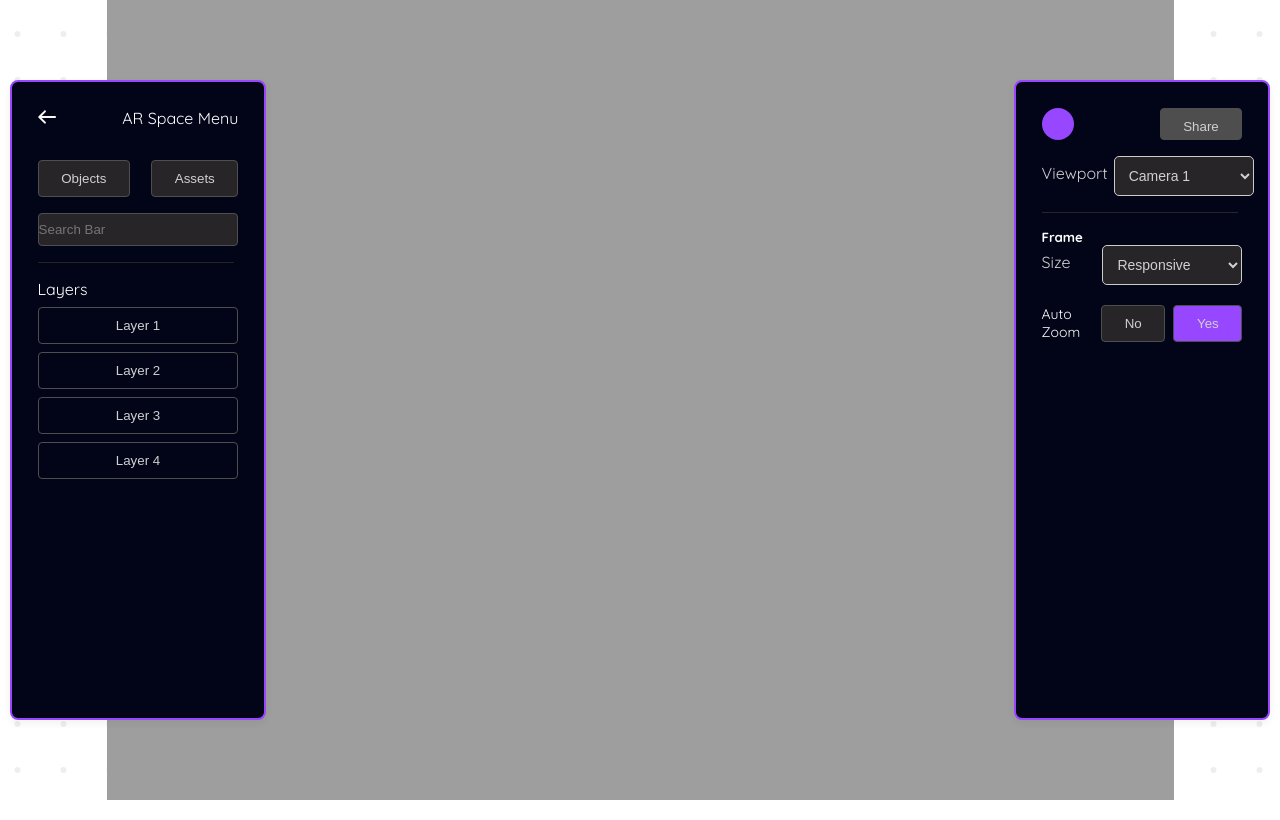
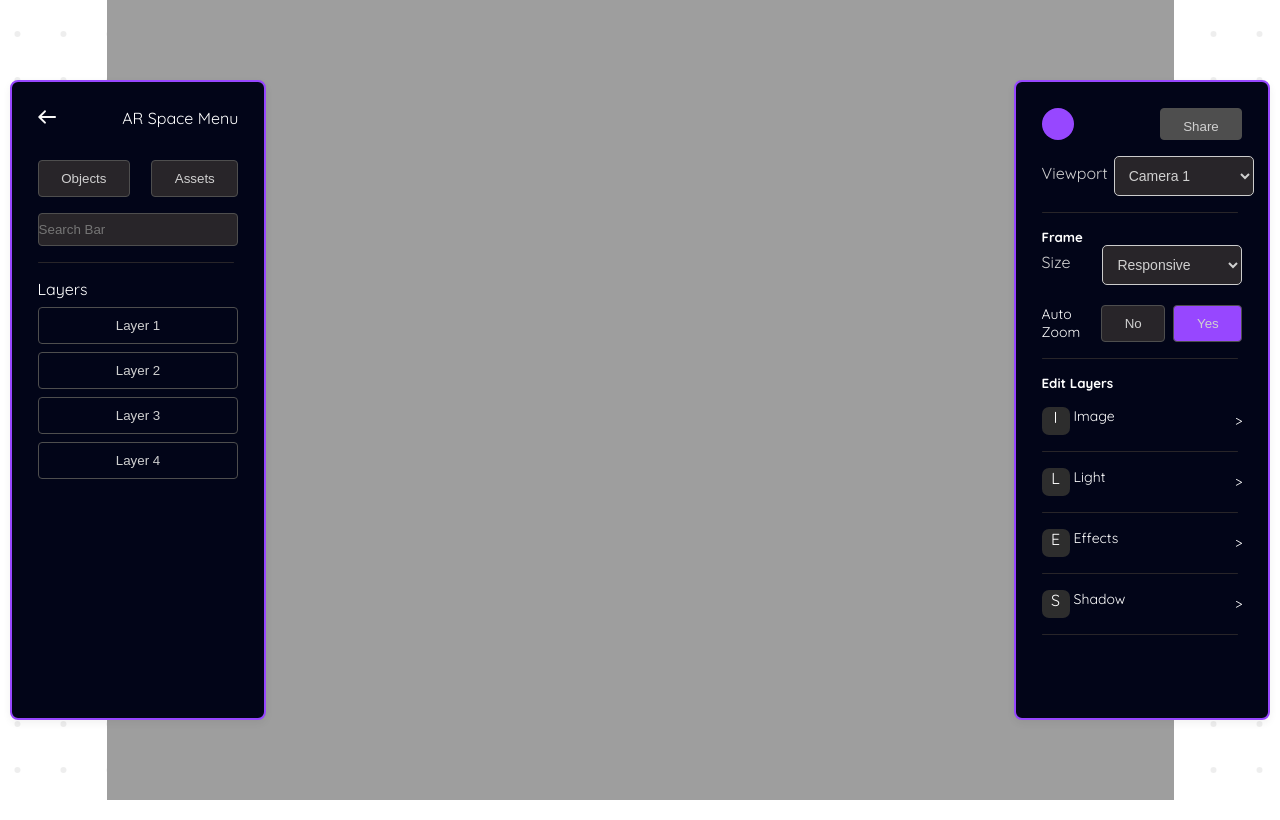
Before and after one commit to aswnss-m/arspace_web, a Next.js app: page /localization/components/EditBar in a window 1280 px wide. Built offline with nearby package versions, Linux system fonts and the light colour scheme; no server answers.

Commit message:
tools added for localization

```diff
--- a/app/localization/components/EditBar/EditBar.css
+++ b/app/localization/components/EditBar/EditBar.css
@@ -56,14 +56,17 @@ model-viewer {
     flex-direction: column;
     gap: 16px;
 }
-.editBar.left{
+
+.editBar.left {
     left: 10px;
     top: 10vh;
 }
-.editBar.right{
+
+.editBar.right {
     right: 10px;
     top: 10vh;
 }
+
 .editBar h2 {
     color: white;
     font-size: 1.5em;
@@ -83,7 +86,7 @@ model-viewer {
 }
 
 
-.topBarLeft{
+.topBarLeft {
     display: flex;
     justify-content: space-between;
     align-items: center;
@@ -92,31 +95,34 @@ model-viewer {
 }
 
 
-.objNAssets{
+.objNAssets {
     display: flex;
     flex-direction: row;
     justify-content: space-between;
 
 }
 
-.EditBtn{
+.EditBtn {
 
     border-radius: 0.25rem;
     background: #282529;
-    padding:0.75em 1.7em;
+    padding: 0.75em 1.7em;
     border: 1px solid #4E4E4E;
     color: #D0D0D0;
 }
-.EditBtn:hover{
+
+.EditBtn:hover {
     background: #2d2d2d;
     color: #D0D0D0;
     border: 1px solid #9747FF;
 }
-.searchBarDiv{
+
+.searchBarDiv {
     display: flex;
     flex-direction: row;
 }
-.searchBar{
+
+.searchBar {
     /* align-items: center; */
     border-radius: 0.25rem;
     border: 1px solid #4E4E4E;
@@ -125,52 +131,59 @@ model-viewer {
     width: 100vw;
 }
 
-.searchBar:focus{
+.searchBar:focus {
     border: 1px solid #9747FF;
 }
-.search{
+
+.search {
     color: #D0D0D0;
 }
-.layerPanel, .layerBtns{
+
+.layerPanel,
+.layerBtns {
     display: flex;
     flex-direction: column;
     gap: 8px;
 }
 
-.layerBtn{
+.layerBtn {
     background-color: #020518;
 }
 
 
-.layerBtn:hover{
+.layerBtn:hover {
     background: #282529;
 
 
 }
-.searchBarDiv input{
+
+.searchBarDiv input {
 
     height: 2.5em;
 }
 
-.divider{
+.divider {
     width: 98%;
     height: 1px;
     border-radius: 12px;
     background-color: #282529;
 }
-.profileNshare{
+
+.profileNshare {
     display: flex;
     flex-direction: row;
     justify-content: space-between;
     align-items: center;
 }
-.profile{
+
+.profile {
     height: 32px;
     width: 32px;
     border-radius: 32px;
     background-color: #9747FF;
 }
-.share{
+
+.share {
     height: 32px;
     background-color: #4E4E4E;
     text-align: center;
@@ -180,15 +193,16 @@ model-viewer {
     display: flex;
     flex-direction: row;
     /* margin-bottom: 20px; */
-    align-items : center;
+    align-items: center;
     gap: 6px;
     justify-content: space-between;
 
 }
 
-  .textNlayer p{
+.textNlayer p {
     font-size: 14px;
 }
+
 .textNlayer label {
     font-size: 16px;
     margin-bottom: 5px;
@@ -212,13 +226,38 @@ model-viewer {
     outline: none;
 }
 
-  .yesNnoBtn{
+.yesNnoBtn {
     display: flex;
     flex-direction: row;
     gap: 8px;
 }
 
-  .yesBtn{
+.yesBtn {
     background-color: #9747FF;
     color: #D0D0D0;
 }
+
+.imageContainerMini{
+    width: 28px;
+    height: 28px;
+    border-radius: 7px;
+    background-color: #2d2d2d;
+    text-align: center;
+}
+.editables{
+    display: flex;
+    flex-direction: column;
+    gap: 1em;
+}
+.TextnLetter{
+
+    display: flex;
+    flex-direction: row;
+    align-content: center;
+    gap: 4px;
+
+}
+
+.TextnLetter p {
+    text-align: center;
+}
--- a/app/localization/components/EditBar/EditBar.js
+++ b/app/localization/components/EditBar/EditBar.js
@@ -86,6 +86,57 @@ function EditBar() {
             </div>
           </div>
         </div>
+
+        <div className="divider"></div>
+
+      <div className="editables">
+        <h5>Edit Layers</h5>
+        <div className="textNlayer editDoing">
+          <div className="TextnLetter">
+            <div className="imageContainerMini">I</div>
+            <p>Image</p>
+          </div>
+          <p>&gt;</p>
+        </div>
+
+        <div className="divider"></div>
+
+        <div className="textNlayer editDoing">
+          <div className="TextnLetter">
+            <div className="imageContainerMini">L</div>
+            <p>Light</p>
+          </div>
+          <p>&gt;</p>
+        </div>
+
+        <div className="divider"></div>
+        <div className="textNlayer editDoing">
+          <div className="TextnLetter">
+            <div className="imageContainerMini">E</div>
+            <p>Effects</p>
+          </div>
+          <p>&gt;</p>
+        </div>
+
+        <div className="divider"></div>
+
+        <div className="textNlayer editDoing">
+          <div className="TextnLetter">
+            <div className="imageContainerMini">S</div>
+            <p>Shadow</p>
+          </div>
+          <p>&gt;</p>
+        </div>
+
+        <div className="divider"></div>
+
+
+
+
+
+
+
+      </div>
       </div>
     </div>
   );
```
Lines whose indentation alone changed are shown as unchanged.
